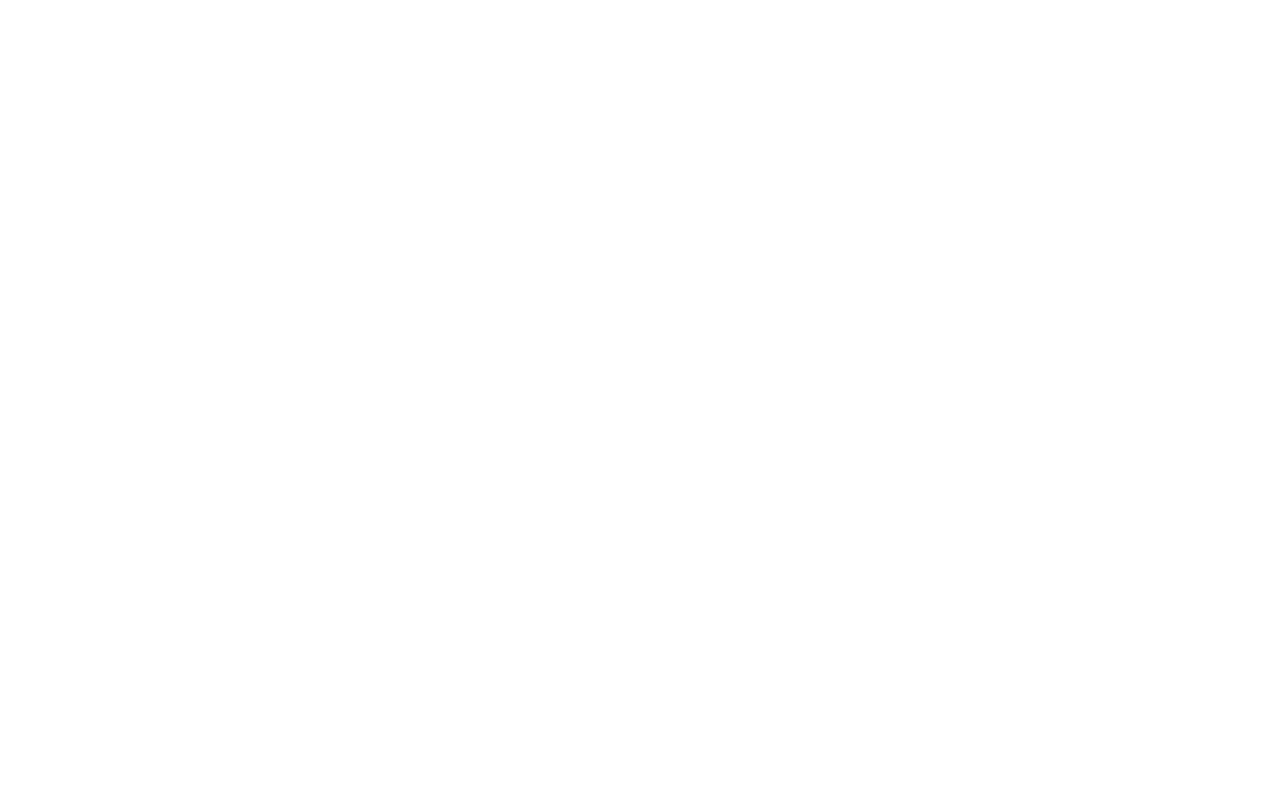
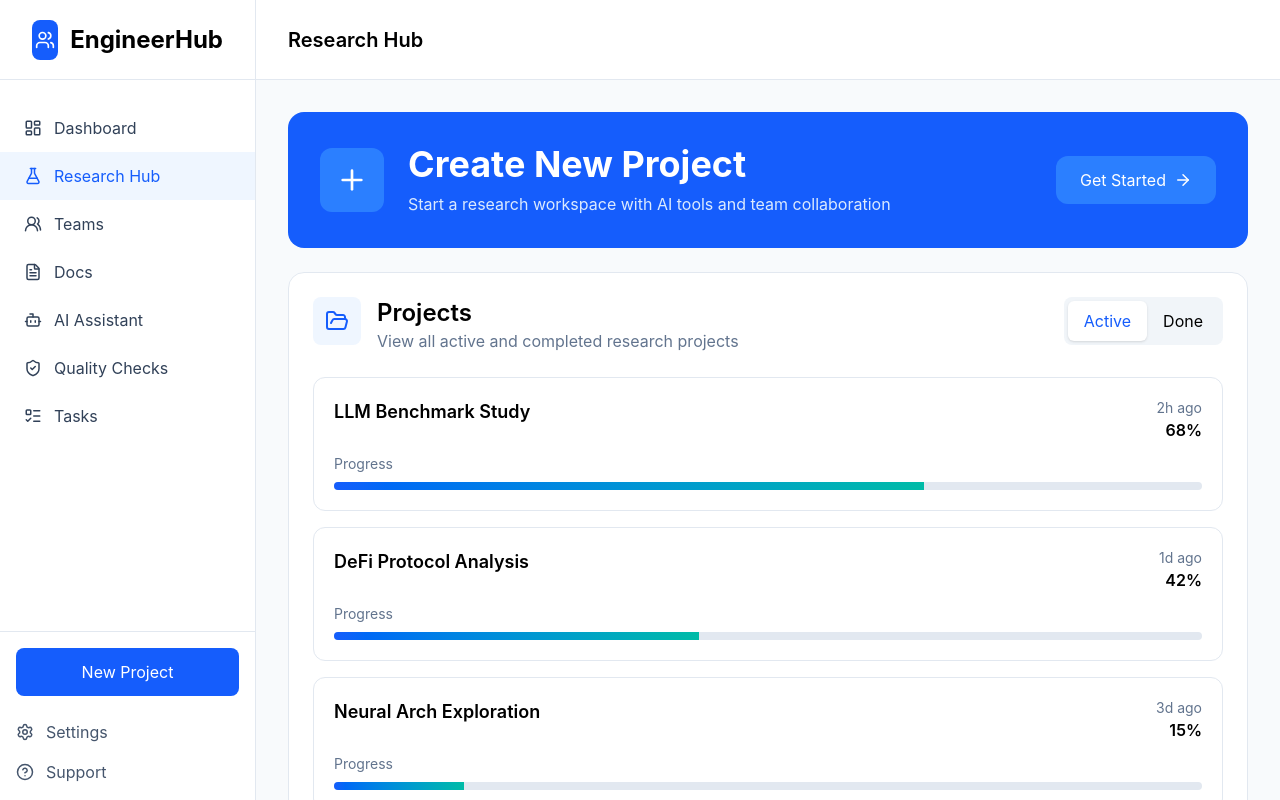
Before and after one commit to Syed-Hamza13/EngineerHub, a React (Vite) app in the folder frontend/: page /dashboard/research-hub in a window 1280 px wide. Before the commit this address had no page. Built offline with nearby package versions, Linux system fonts and the light colour scheme.

Commit message:
adding team page

```diff
--- a/frontend/src/components/dashboard/Sidebar.jsx
+++ b/frontend/src/components/dashboard/Sidebar.jsx
@@ -11,7 +11,11 @@ import {
   UsersRound,
 } from "lucide-react";
 
+import { Link, useLocation } from "react-router-dom";
+
 function Sidebar() {
+  const location = useLocation();
+
   const menuItems = [
     {
       icon: LayoutDashboard,
@@ -22,7 +26,6 @@ function Sidebar() {
       icon: FlaskConical,
       label: "Research Hub",
       path: "/dashboard/research-hub",
-    active: true,
     },
     {
       icon: UsersRound,
@@ -68,13 +71,14 @@ function Sidebar() {
           const Icon = item.icon;
 
           return (
-            <button
+            <Link
               key={item.label}
+              to={item.path}
               className={`
     w-full flex items-center gap-3 px-6 py-3 text-left transition
 
     ${
-                  item.active
+      location.pathname === item.path
         ? "bg-blue-50 text-blue-600"
         : "hover:bg-slate-50 text-slate-700"
     }
@@ -82,7 +86,7 @@ function Sidebar() {
             >
               <Icon size={18} />
               {item.label}
-            </button>
+            </Link>
           );
         })}
       </nav>
--- a/frontend/src/pages/Dashboard/Dashboard.jsx
+++ b/frontend/src/pages/Dashboard/Dashboard.jsx
@@ -1,23 +1,20 @@
 import Sidebar from "../../components/dashboard/Sidebar";
 import Topbar from "../../components/dashboard/Topbar";
-import ResearchHub from "./ResearchHub";
+// import ResearchHub from "./ResearchHub";
+import { Outlet } from "react-router-dom";
 
 function Dashboard() {
   return (
     <div className="flex h-screen bg-slate-50">
-
       <Sidebar />
 
       <div className="flex-1 flex flex-col">
-
         <Topbar />
 
         <main className="flex-1 overflow-auto">
-          <ResearchHub />
+          <Outlet />
         </main>
-
       </div>
-
     </div>
   );
 }
--- a/frontend/src/routes/AppRoutes.jsx
+++ b/frontend/src/routes/AppRoutes.jsx
@@ -1,19 +1,44 @@
-import { Routes, Route } from "react-router-dom";
+import { Routes, Route, Navigate } from "react-router-dom";
 
 import Home from "../pages/Home/Home";
 import Login from "../pages/Login/Login";
 import Signup from "../pages/Signup/Signup";
 import Onboarding from "../pages/Onboarding/Onboarding";
+
 import Dashboard from "../pages/Dashboard/Dashboard";
+import ResearchHub from "../pages/Dashboard/ResearchHub";
+import Teams from "../pages/Dashboard/Teams";
 
 function AppRoutes() {
   return (
     <Routes>
+
       <Route path="/" element={<Home />} />
-      <Route path="/dashboard" element={<Dashboard />} />
       <Route path="/login" element={<Login />} />
       <Route path="/signup" element={<Signup />} />
       <Route path="/onboarding" element={<Onboarding />} />
+
+      {/* Dashboard Layout */}
+      <Route path="/dashboard" element={<Dashboard />}>
+
+        {/* Default Page */}
+        <Route
+          index
+          element={<Navigate to="research-hub" replace />}
+        />
+
+        <Route
+          path="research-hub"
+          element={<ResearchHub />}
+        />
+
+        <Route
+          path="teams"
+          element={<Teams />}
+        />
+
+      </Route>
+
     </Routes>
   );
 }
```
Also changed, not shown: frontend/src/components/team/TeamCard.jsx (added). Lines whose indentation alone changed are shown as unchanged.
